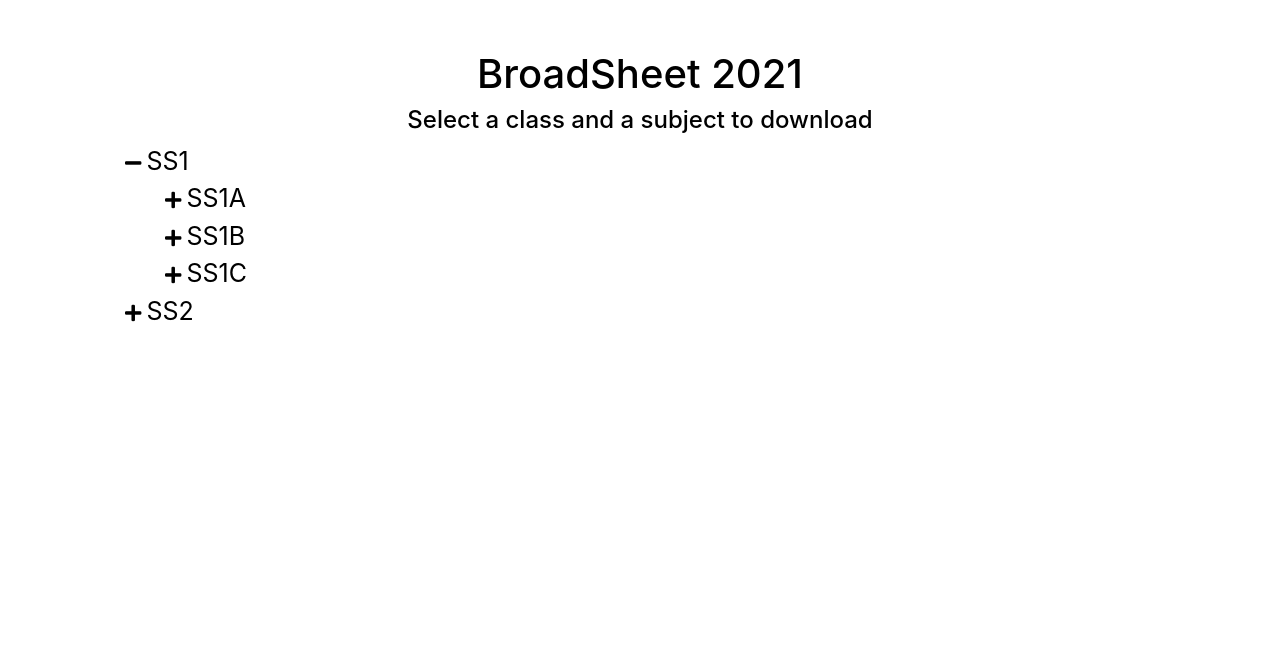
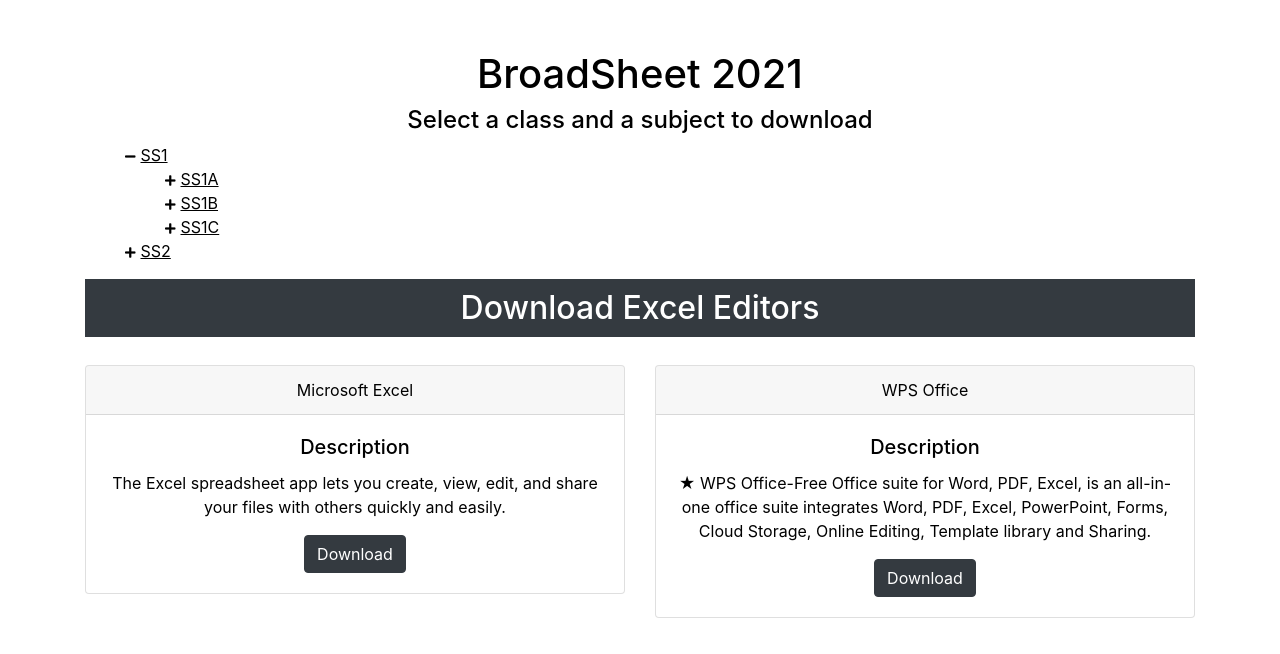
Before and after one commit to herdeybayor/BroadSheet-2021, a plain HTML site: page index.html in a window 1280 px wide. Both pictures are taken after a click on the item "SS1". Drawn offline with nearby package versions, Linux system fonts and the light colour scheme.

Commit message:
App section and toggle

```diff
--- a/index.html
+++ b/index.html
@@ -20,7 +20,7 @@
         <ul>
             <li class="ss1"><i class="fas fa-plus fa-xs i1"></i>SS1</li>
             <ul>
-                <li class="ss1a"><i class="fas fa-plus fa-xs"></i>SS1A
+                <li class="ss1a"><i class="fas fa-plus fa-xs i1a"></i>SS1A
                     <ul class="links ya">
                         <li><a href="docs/SS1A/AGRIC SS1A.xlsx" download>Agricultural Science</a></li>
                         <li><a href="docs/SS1A/BIO SS1A.xlsx" download>Biology</a></li>
@@ -33,7 +33,7 @@
                         <li><a href="docs/SS1A/PHY SS1A.xlsx" download>Physics</a></li>
                     </ul>
                 </li>
-                <li class="ss1b"><i class="fas fa-plus fa-xs"></i>SS1B
+                <li class="ss1b"><i class="fas fa-plus fa-xs i1b"></i>SS1B
                     <ul class="links yb">
                         <li><a href="docs/SS1B/AH SS1B.xlsx" download>Animal Husbandry</a></li>
                         <li><a href="docs/SS1B/BIO SS1B.xlsx" download>Biology</a></li>
@@ -48,7 +48,7 @@
                         <li><a href="docs/SS1B/YOR SS1B.xlsx" download>Yoruba</a></li>
                     </ul>
                 </li>
-                <li class="ss1c"><i class="fas fa-plus fa-xs"></i>SS1C
+                <li class="ss1c"><i class="fas fa-plus fa-xs i1c"></i>SS1C
                     <ul class="links yc">
                         <li><a href="docs\SS1C\ACCT SS1C.xlsx" download>Account</a></li>
                         <li><a href="docs\SS1C\AH SS1C.xlsx" download>Animal Husbandry</a></li>
@@ -63,9 +63,9 @@
                     </ul>
                 </li>
             </ul>
-            <li class="ss2"><i class="fas fa-plus fa-xs"></i>SS2</li>
+            <li class="ss2"><i class="fas fa-plus fa-xs i2"></i>SS2</li>
             <ul>
-                <li class="ss2a za"><i class="fas fa-plus fa-xs"></i>SS2A
+                <li class="ss2a za"><i class="fas fa-plus fa-xs i2a"></i>SS2A
                     <ul class="links">
                         <li><a href="docs/SS2A/AGRIC SS2A.xlsx" download>Agricultural Science</a></li>
                         <li><a href="docs/SS2A/BIO SS2A.xlsx" download>Biology</a></li>
@@ -78,7 +78,7 @@
                         <li><a href="docs/SS2A/PHY SS2A.xlsx" download>Physics</a></li>
                     </ul>
                 </li>
-                <li class="ss2b zb"><i class="fas fa-plus fa-xs"></i>SS2B
+                <li class="ss2b zb"><i class="fas fa-plus fa-xs i2b"></i>SS2B
                     <ul class="links">
                         <li><a href="docs/SS2B/BIO SS2B.xlsx" download>Biology</a></li>
                         <li><a href="docs/SS2B/CIVIC SS2B.xlsx" download>Civic Education</a></li>
@@ -93,7 +93,7 @@
                         <li><a href="docs/SS2B/YOR SS2B.xlsx" download>Yoruba</a></li>
                     </ul>
                 </li>
-                <li class="ss2c zc"><i class="fas fa-plus fa-xs"></i>SS2C
+                <li class="ss2c zc"><i class="fas fa-plus fa-xs i2c"></i>SS2C
                     <ul class="links">
                         <li><a href="docs\SS2C\ACCT SS2C.xlsx" download>Account</a></li>
                         <li><a href="docs\SS2C\BIO SS2C.xlsx" download>Biology</a></li>
@@ -106,7 +106,7 @@
                         <li><a href="docs\SS2C\YOR SS2C.xlsx" download>Yoruba</a></li>
                     </ul>
                 </li>
-                <li class="ss2d zd"><i class="fas fa-plus fa-xs"></i>SS2D
+                <li class="ss2d zd"><i class="fas fa-plus fa-xs i2d"></i>SS2D
                     <ul class="links">
                         <li><a href="docs\SS2D\ACCT SS2D.xlsx" download>Account</a></li>
                         <li><a href="docs\SS2D\BIO SS2D.xlsx" download>Biology</a></li>
@@ -122,6 +122,36 @@
             </ul>
         </ul>
     </div>
+
+    <div class="container apps">
+        <h2 class="bg-dark">Download Excel Editors</h2>
+        <div class="row">
+            <div class="col-lg-6 col-md-6 col-sm-12">
+                <div class="card">
+                    <div class="card-header">
+                      Microsoft Excel
+                    </div>
+                    <div class="card-body">
+                      <h5 class="card-title">Description</h5>
+                      <p class="card-text">The Excel spreadsheet app lets you create, view, edit, and share your files with others quickly and easily.</p>
+                      <a href="https://play.google.com/store/apps/details?id=com.microsoft.office.excel&hl=en&gl=US" class="btn btn-dark">Download</a>
+                    </div>
+                  </div>
+            </div>
+            <div class="col-lg-6 col-md-6 col-sm-12">
+                <div class="card">
+                    <div class="card-header">
+                      WPS Office
+                    </div>
+                    <div class="card-body">
+                      <h5 class="card-title">Description</h5>
+                      <p class="card-text">★ WPS Office-Free Office suite for Word, PDF, Excel, is an all-in-one office suite integrates Word, PDF, Excel, PowerPoint, Forms, Cloud Storage, Online Editing, Template library and Sharing.</p>
+                      <a href="https://play.google.com/store/apps/details?id=cn.wps.moffice_eng&hl=en&gl=US" class="btn btn-dark">Download</a>
+                    </div>
+                  </div>
+            </div>
+        </div>
+    </div>
     <script src="https://code.jquery.com/jquery-3.2.1.slim.min.js"
         integrity="sha384-KJ3o2DKtIkvYIK3UENzmM7KCkRr/rE9/Qpg6aAZGJwFDMVNA/GpGFF93hXpG5KkN" crossorigin="anonymous">
     </script>
--- a/script.js
+++ b/script.js
@@ -1,6 +1,6 @@
 // On SS1 Click
 $(".ss1").click(function () {
-    $(".i1").removeClass("fa-plus");
+    $(".i1").toggleClass("fa-plus");
     $(".i1").addClass("fa-minus");
     $(".ss1a").toggleClass("block");
     $(".ss1b").toggleClass("block");
@@ -12,6 +12,8 @@ $(".ss1").click(function () {
 
 // On SS2 Click
 $(".ss2").click(function () {
+    $(".i2").toggleClass("fa-plus");
+    $(".i2").addClass("fa-minus");
     $(".ss2a").toggleClass("block");
     $(".ss2b").toggleClass("block");
     $(".ss2c").toggleClass("block");
@@ -24,6 +26,8 @@ $(".ss2").click(function () {
 
 // On SS1a Click
 $(".ss1a").click(function () {
+    $(".i1a").toggleClass("fa-plus");
+    $(".i1a").addClass("fa-minus");
     if($(".ya li").css("display") == "block"){
         $(".ya li").css("display", "none");
     }else{
@@ -33,6 +37,8 @@ $(".ss1a").click(function () {
 
 // On SS1b Click
 $(".ss1b").click(function () {
+    $(".i1b").toggleClass("fa-plus");
+    $(".i1b").addClass("fa-minus");
     if($(".yb li").css("display") == "block"){
         $(".yb li").css("display", "none");
     }else{
@@ -42,6 +48,8 @@ $(".ss1b").click(function () {
 
 // On SS1c Click
 $(".ss1c").click(function () {
+    $(".i1c").toggleClass("fa-plus");
+    $(".i1c").addClass("fa-minus");
     if($(".yc li").css("display") == "block"){
         $(".yc li").css("display", "none");
     }else{
@@ -51,6 +59,8 @@ $(".ss1c").click(function () {
 
 // On SS2a Click
 $(".ss2a").click(function () {
+    $(".i2a").toggleClass("fa-plus");
+    $(".i2a").addClass("fa-minus");
     if($(".za li").css("display") == "block"){
         $(".za li").css("display", "none");
     }else{
@@ -60,6 +70,8 @@ $(".ss2a").click(function () {
 
 // On SS2b Click
 $(".ss2b").click(function () {
+    $(".i2b").toggleClass("fa-plus");
+    $(".i2b").addClass("fa-minus");
     if($(".zb li").css("display") == "block"){
         $(".zb li").css("display", "none");
     }else{
@@ -69,6 +81,8 @@ $(".ss2b").click(function () {
 
 // On SS2c Click
 $(".ss2c").click(function () {
+    $(".i2c").toggleClass("fa-plus");
+    $(".i2c").addClass("fa-minus");
     if($(".zc li").css("display") == "block"){
         $(".zc li").css("display", "none");
     }else{
@@ -78,6 +92,8 @@ $(".ss2c").click(function () {
 
 // On SS2d Click
 $(".ss2d").click(function () {
+    $(".i2d").toggleClass("fa-plus");
+    $(".i2d").addClass("fa-minus");
     if($(".zd li").css("display") == "block"){
         $(".zd li").css("display", "none");
     }else{
--- a/styles.css
+++ b/styles.css
@@ -17,15 +17,39 @@ h4 {
 
 .container {
     text-align: left;
-    font-size: 25px;
+}
+
+.apps {
+    text-align: center;
+}
+
+.col-sm-12 {
+    margin: 20px auto;
 }
 
 .container ul  {
     list-style:none;
 }
 
+.ss1, .ss2 {
+    text-decoration: underline;
+}
+
+.ss1:hover, .ss2:hover {
+    color: red;
+}
+
 .ss1a, .ss1b, .ss1c, .ss2a, .ss2b, .ss2c, .ss2d {
     display: none;
+    text-decoration: underline;
+}
+
+.ss1a:hover, .ss1b:hover, .ss1c:hover, .ss2a:hover, .ss2b:hover, .ss2c:hover, .ss2d:hover {
+    color: red;
+}
+
+a:hover {
+    color: red;
 }
 
 .block {
@@ -34,6 +58,12 @@ h4 {
 
 i {
     margin-right: 5px;
+}
+
+h2 {
+    text-align: center;
+    color: white;
+    padding: 10px 0;
 }
 
 @media (max-width: 470px) {
```
